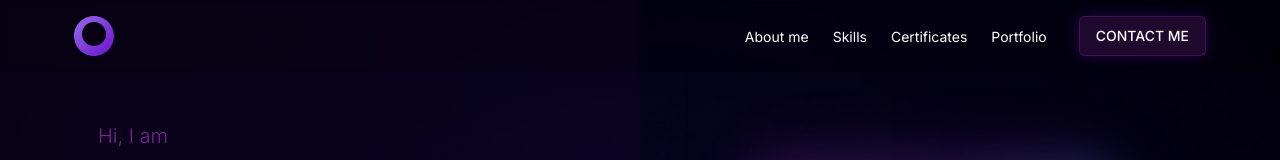
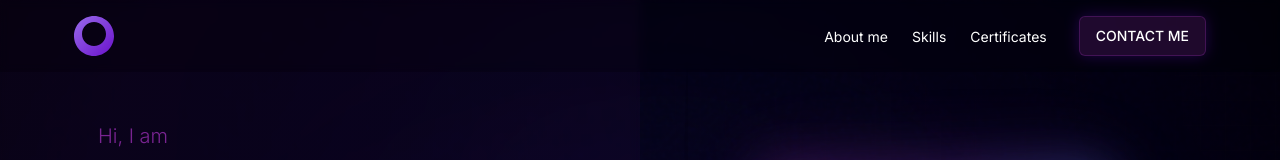
Before and after one commit to Alzugaray24/portfolio, a Next.js app: page / in a window 1280 px wide. Shown: the top 160 px of the page. Built offline with nearby package versions, Linux system fonts and the light colour scheme; grey boxes are pictures that could not be loaded.

Commit message:
Quitar enlace al portfolio temporalmente

```diff
--- a/src/components/Navigation.tsx
+++ b/src/components/Navigation.tsx
@@ -103,15 +103,6 @@ export function Navigation() {
                   <span className="absolute -bottom-1 left-0 h-[1px] bg-primary/60 w-0 group-hover:w-full transition-all duration-300"></span>
                 </Link>
               </li>
-              <li>
-                <Link
-                  href="/portfolio"
-                  className="text-sm text-white hover:text-primary transition-colors duration-300 relative group"
-                >
-                  Portfolio
-                  <span className="absolute -bottom-1 left-0 h-[1px] bg-primary/60 w-0 group-hover:w-full transition-all duration-300"></span>
-                </Link>
-              </li>
             </ul>
 
             <Button
@@ -190,16 +181,6 @@ export function Navigation() {
                       <span className="absolute -bottom-1 left-0 right-0 mx-auto h-[1px] bg-primary/60 w-0 group-hover:w-full transition-all duration-300"></span>
                     </Link>
                   </li>
-                  <li>
-                    <Link
-                      href="/portfolio"
-                      className="text-xl text-white hover:text-primary transition-colors duration-300 relative group"
-                      onClick={closeMenu}
-                    >
-                      Portfolio
-                      <span className="absolute -bottom-1 left-0 right-0 mx-auto h-[1px] bg-primary/60 w-0 group-hover:w-full transition-all duration-300"></span>
-                    </Link>
-                  </li>
                 </ul>
 
                 <Button
```
